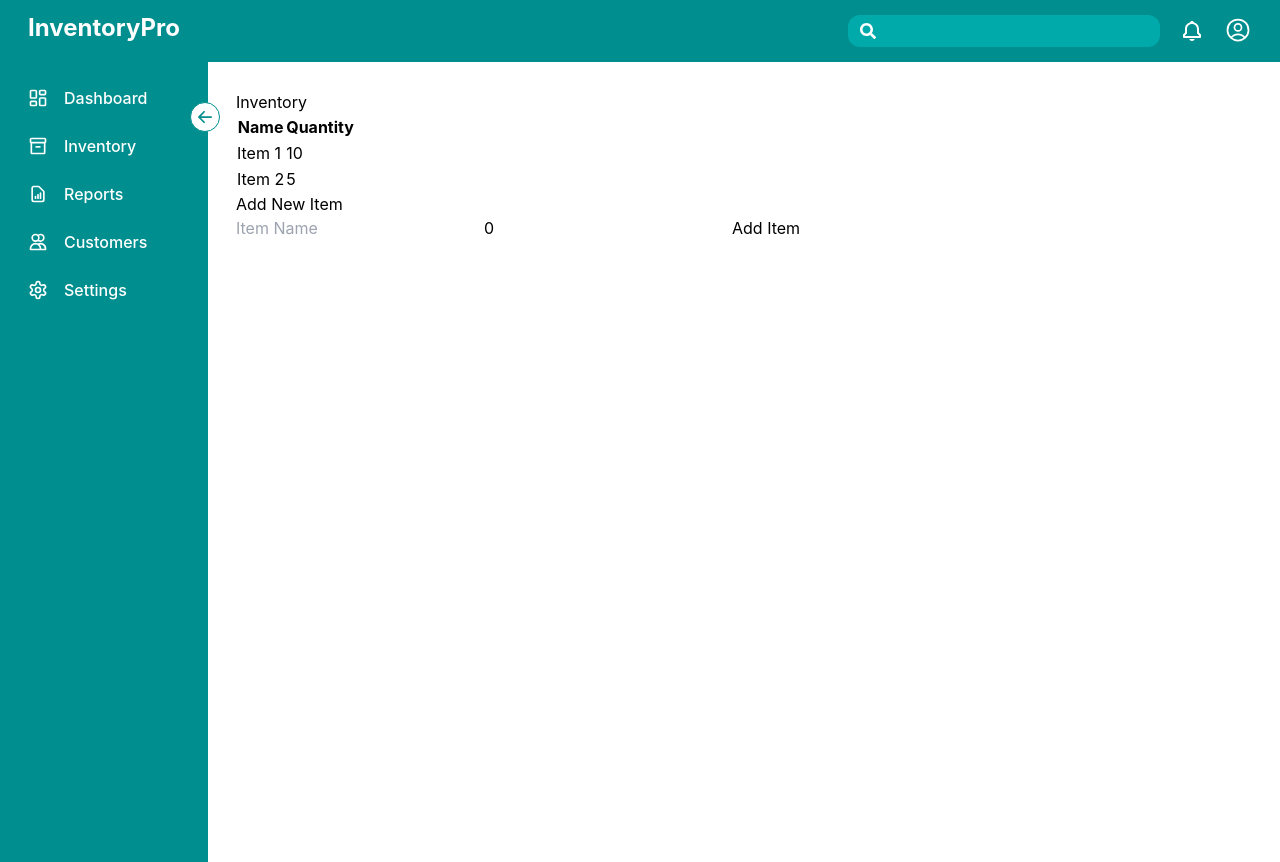
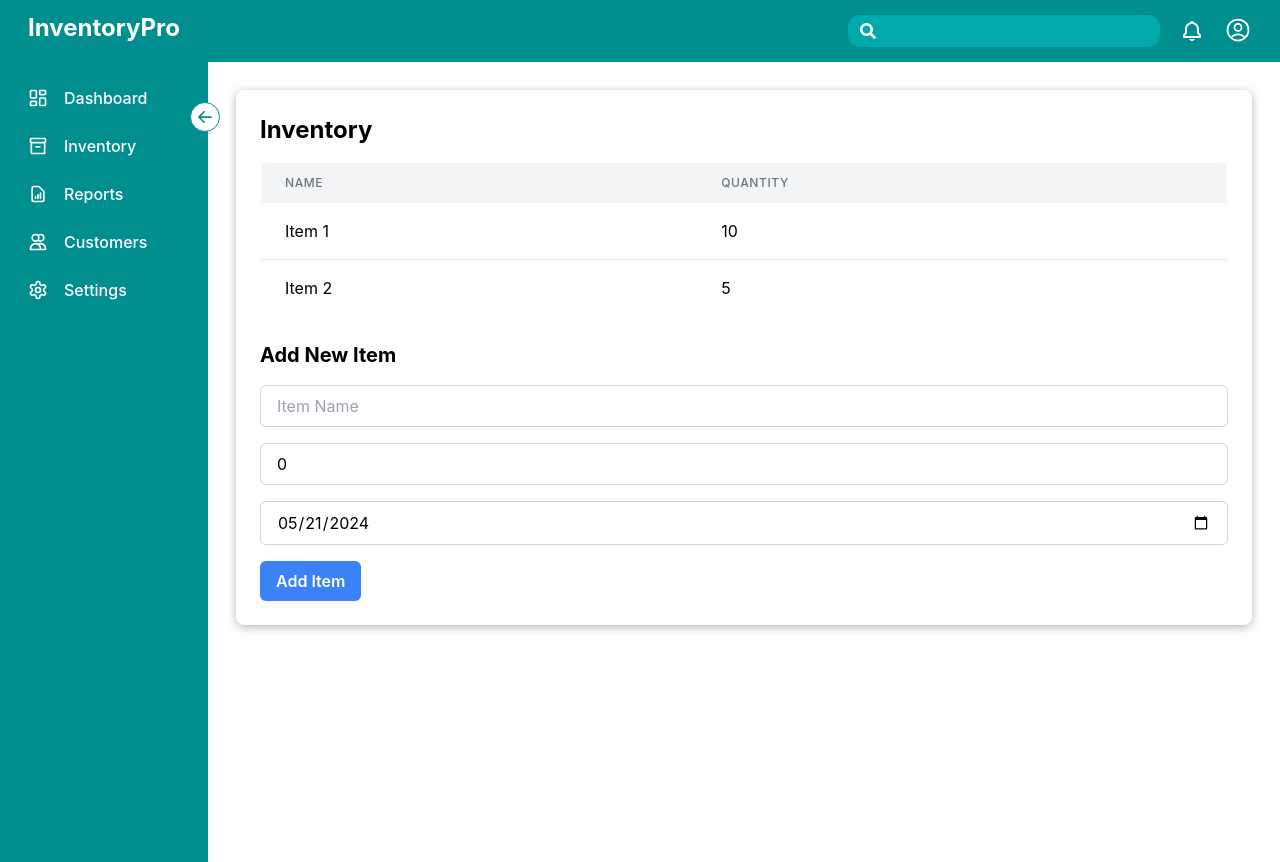
Before and after one commit to ademomeragic/CS308-InventoryPro, a React (Create React App) app: page /inventory in a window 1280 px wide. Built offline with nearby package versions, Linux system fonts and the light colour scheme.

Commit message:
Added DateTime picker and uuid when adding new items

```diff
--- a/package.json
+++ b/package.json
@@ -12,6 +12,7 @@
     "react-icons": "^5.2.1",
     "react-router-dom": "^6.23.1",
     "react-scripts": "^5.0.1",
+    "react-uuid": "^2.0.0",
     "web-vitals": "^4.0.0"
   },
   "scripts": {
--- a/src/components/Inventory.jsx
+++ b/src/components/Inventory.jsx
@@ -1,9 +1,11 @@
 import React, { useContext, useState } from "react";
 import { InventoryContext } from "./InventoryContext";
+import { formatDate } from "../util/dates";
+import uuid from "react-uuid";
 
 const Inventory = () => {
   const { inventory, loading, setInventory } = useContext(InventoryContext);
-  const [newItem, setNewItem] = useState({ name: "", quantity: 0 });
+  const [newItem, setNewItem] = useState({ id: '', name: "", quantity: 0, date: formatDate(new Date()) });
 
   const addItem = (e) => {
     e.preventDefault();
@@ -11,9 +13,10 @@ const Inventory = () => {
       alert("Please enter a valid name and quantity.");
       return;
     }
-    const updatedInventory = [...inventory, newItem];
+    const updatedInventory = [...inventory, {...newItem, id: uuid() }];
+    console.log(updatedInventory);
     setInventory(updatedInventory);
-    setNewItem({ name: "", quantity: 0 });
+    setNewItem({ id: '', name: "", quantity: 0, date: formatDate(new Date()) });
   };
 
   if (loading) {
@@ -21,33 +24,41 @@ const Inventory = () => {
   }
 
   return (
-    <div>
-      <h2>Inventory</h2>
-      <table>
-        <thead>
+    <div className="p-6 bg-white shadow-[0px_2px_10px_0px_rgba(0,0,0,0.3)] rounded-lg">
+      <h2 className="text-2xl font-bold mb-4">Inventory</h2>
+      <table className="min-w-full bg-white border border-gray-200 rounded-lg overflow-hidden">
+        <thead className="bg-gray-100">
           <tr>
-            <th>Name</th>
-            <th>Quantity</th>
+            <th className="px-6 py-3 text-left text-xs font-medium text-gray-500 uppercase tracking-wider">
+              Name
+            </th>
+            <th className="px-6 py-3 text-left text-xs font-medium text-gray-500 uppercase tracking-wider">
+              Quantity
+            </th>
           </tr>
         </thead>
-        <tbody>
+        <tbody className="divide-y divide-gray-200">
           {inventory.map((item, index) => (
             <tr key={index}>
-              <td>{item.name}</td>
-              <td>{item.quantity}</td>
+              <td className="px-6 py-4 whitespace-nowrap">{item.name}</td>
+              <td className="px-6 py-4 whitespace-nowrap">{item.quantity}</td>
             </tr>
           ))}
         </tbody>
       </table>
-      <h3>Add New Item</h3>
-      <form onSubmit={addItem}>
+      <h3 className="text-xl font-bold mt-6 mb-4">Add New Item</h3>
+      <form onSubmit={addItem} className="space-y-4">
+        <div>
           <input
             type="text"
             value={newItem.name}
             onChange={(e) => setNewItem({ ...newItem, name: e.target.value })}
             placeholder="Item Name"
             aria-label="Item Name"
+            className="px-4 py-2 border border-gray-300 rounded-md w-full focus:outline-none focus:ring-2 focus:ring-blue-500"
           />
+        </div>
+        <div>
           <input
             type="number"
             value={newItem.quantity}
@@ -57,8 +68,28 @@ const Inventory = () => {
             placeholder="Quantity"
             aria-label="Quantity"
             min="0"
+            className="px-4 py-2 border border-gray-300 rounded-md w-full focus:outline-none focus:ring-2 focus:ring-blue-500"
           />
-        <button type="submit">Add Item</button>
+        </div>
+        <div>
+          <input
+            type="date"
+            value={newItem.date}
+            onChange={(e) => {
+              setNewItem({ ...newItem, date: e.target.value })
+            }
+            }
+            placeholder="Date"
+            aria-label="Date"
+            className="px-4 py-2 border border-gray-300 rounded-md w-full focus:outline-none focus:ring-2 focus:ring-blue-500"
+          />
+        </div>
+        <button
+          type="submit"
+          className="px-4 py-2 bg-blue-500 text-white font-semibold rounded-md hover:bg-blue-600 focus:outline-none focus:ring-2 focus:ring-blue-500"
+        >
+          Add Item
+        </button>
       </form>
     </div>
   );
--- a/src/components/InventoryContext.jsx
+++ b/src/components/InventoryContext.jsx
@@ -1,8 +1,9 @@
 import React, { createContext, useState, useEffect } from "react";
+import { sortByDate } from "../util/dates";
+import uuid from "react-uuid";
 
 // Create the context
 export const InventoryContext = createContext();
-
 // Define the context provider component
 export const InventoryProvider = ({ children }) => {
   const [inventory, setInventory] = useState([]);
@@ -15,10 +16,10 @@ export const InventoryProvider = ({ children }) => {
       // Simulate a delay
       await new Promise((resolve) => setTimeout(resolve, 2000));
       // Example data
-      const initialInventory = [
-        { name: "Item 1", quantity: 10 },
-        { name: "Item 2", quantity: 5 },
-      ];
+      const initialInventory = sortByDate([
+        { id: uuid(), name: "Item 1", quantity: 10, status: 'packed', date: new Date() },
+        { id: uuid(), name: "Item 2", quantity: 5, status: 'packed', date: new Date() },
+      ]);
       setInventory(initialInventory);
       setLoading(false);
     };
--- /dev/null
+++ b/src/util/dates.js
@@ -0,0 +1,20 @@
+export function sortByDate(items, order = 'asc') {
+    return items.sort((a, b) => {
+        const dateA = new Date(a.date);
+        const dateB = new Date(b.date);
+
+        if (order === 'asc') {
+            return dateA - dateB;
+        } else {
+            return dateB - dateA;
+        }
+    });
+}
+
+export function formatDate(date) {
+    const options = { year: 'numeric', month: '2-digit', day: '2-digit' };
+    const formatter = new Intl.DateTimeFormat('en-CA', options);
+    const [{ value: year }, , { value: month }, , { value: day }] = formatter.formatToParts(date);
+
+    return `${year}-${month}-${day}`;
+}
```
Also changed, not shown: 1 other file (tests, documents, lock files or other folders). Lines whose indentation alone changed are shown as unchanged.
